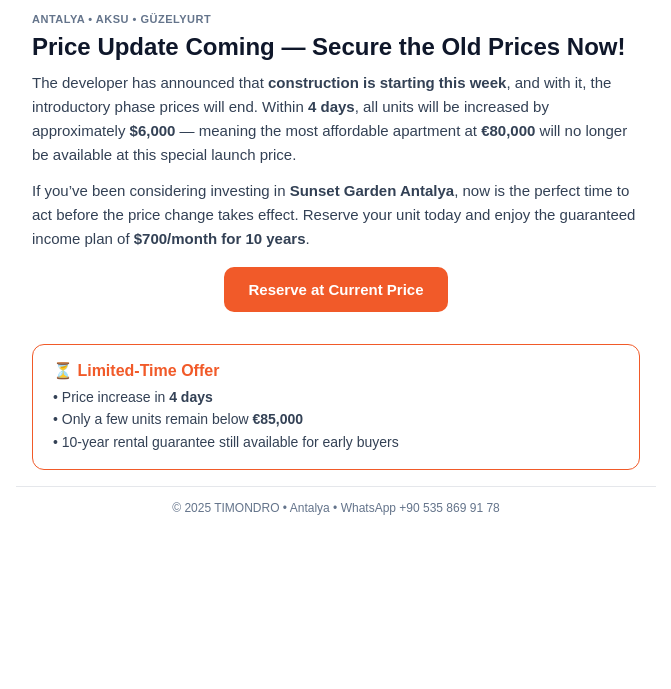
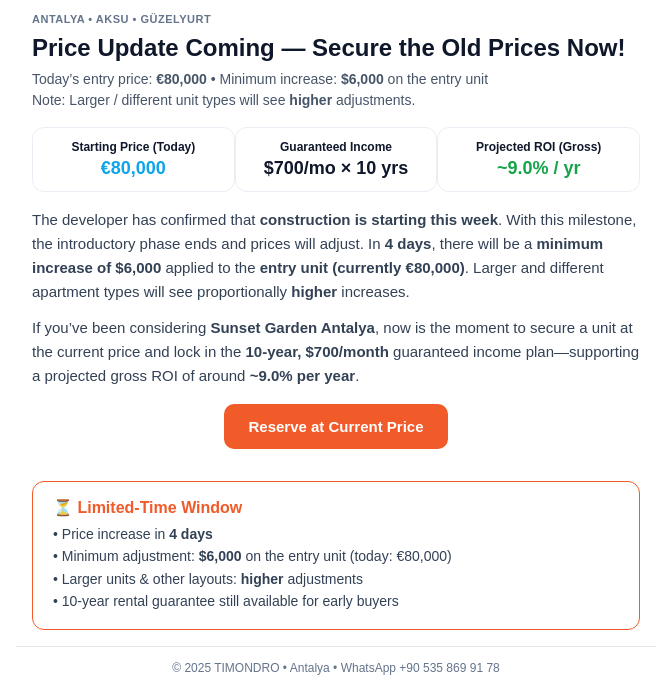
Before and after one commit to RazanAl-Masri/Sunset-Garden-Update, a plain HTML site: page index.html in a window 1280 px wide. Shown: the part 535-1224 px from the top of the page, without its empty margins (304-975 px from the left). Before the commit the page ends 1064 px from the top, so only its background shows below. Drawn offline with Linux system fonts and the light colour scheme.

Commit message:
Update index.html

```diff
--- a/index.html
+++ b/index.html
@@ -46,18 +46,52 @@
               </td>
             </tr>
 
+            <!-- TITLE + SUB -->
+            <tr>
+              <td style="padding:0 16px 16px 16px;">
+                <div style="font:700 11px Arial,Helvetica,sans-serif;color:#64748b;letter-spacing:.5px;text-transform:uppercase;">Antalya • Aksu • Güzelyurt</div>
+                <h1 style="margin:8px 0 6px 0;font:700 24px Arial,Helvetica,sans-serif;color:#0f172a;line-height:1.25;">
+                  Price Update Coming — Secure the Old Prices Now!
+                </h1>
+                <div style="font:400 14px Arial,Helvetica,sans-serif;color:#475569;line-height:1.5;">
+                  Today’s entry price: <strong>€80,000</strong> • Minimum increase: <strong>$6,000</strong> on the entry unit<br>
+                  Note: Larger / different unit types will see <strong>higher</strong> adjustments.
+                </div>
+              </td>
+            </tr>
+
+            <!-- KPI PILLS (keeps ROI visible) -->
+            <tr>
+              <td style="padding:0 16px 16px 16px;">
+                <table role="presentation" cellpadding="0" cellspacing="0" border="0" width="100%">
+                  <tr>
+                    <td class="stack" width="33.33%" valign="top" style="border:1px solid #eaeef4;border-radius:12px;padding:12px;text-align:center;">
+                      <div style="font:700 12px Arial;color:#0f172a;">Starting Price (Today)</div>
+                      <div style="font:800 18px Arial;color:#0ea5e9;margin-top:4px;">€80,000</div>
+                    </td>
+                    <td width="10" class="spacer"></td>
+                    <td class="stack" width="33.33%" valign="top" style="border:1px solid #eaeef4;border-radius:12px;padding:12px;text-align:center;">
+                      <div style="font:700 12px Arial;color:#0f172a;">Guaranteed Income</div>
+                      <div style="font:800 18px Arial;color:#0f172a;margin-top:4px;">$700/mo × 10 yrs</div>
+                    </td>
+                    <td width="10" class="spacer"></td>
+                    <td class="stack" width="33.33%" valign="top" style="border:1px solid #eaeef4;border-radius:12px;padding:12px;text-align:center;">
+                      <div style="font:700 12px Arial;color:#0f172a;">Projected ROI (Gross)</div>
+                      <div style="font:800 18px Arial;color:#16a34a;margin-top:4px;">~9.0% / yr</div>
+                    </td>
+                  </tr>
+                </table>
+              </td>
+            </tr>
+
             <!-- MESSAGE -->
             <tr>
               <td style="padding:0 16px 16px 16px;">
-                <div style="font:700 11px Arial,Helvetica,sans-serif;color:#64748b;letter-spacing:.5px;text-transform:uppercase;">Antalya • Aksu • Güzelyurt</div>
-                <h1 style="margin:8px 0 10px 0;font:700 24px Arial,Helvetica,sans-serif;color:#0f172a;">Price Update Coming — Secure the Old Prices Now!</h1>
                 <p style="font:400 15px Arial,Helvetica,sans-serif;color:#334155;line-height:1.6;margin:0 0 12px 0;">
-                  The developer has announced that <strong>construction is starting this week</strong>, and with it, the introductory phase prices will end.
-                  Within <strong>4 days</strong>, all units will be increased by approximately <strong>$6,000</strong> — meaning the most affordable apartment at <strong>€80,000</strong> will no longer be available at this special launch price.
+                  The developer has confirmed that <strong>construction is starting this week</strong>. With this milestone, the introductory phase ends and prices will adjust. In <strong>4 days</strong>, there will be a <strong>minimum increase of $6,000</strong> applied to the <strong>entry unit (currently €80,000)</strong>. Larger and different apartment types will see proportionally <strong>higher</strong> increases.
                 </p>
                 <p style="font:400 15px Arial,Helvetica,sans-serif;color:#334155;line-height:1.6;margin:0 0 16px 0;">
-                  If you’ve been considering investing in <strong>Sunset Garden Antalya</strong>, now is the perfect time to act before the price change takes effect.
-                  Reserve your unit today and enjoy the guaranteed income plan of <strong>$700/month for 10 years</strong>.
+                  If you’ve been considering <strong>Sunset Garden Antalya</strong>, now is the moment to secure a unit at the current price and lock in the <strong>10-year, $700/month</strong> guaranteed income plan—supporting a projected gross ROI of around <strong>~9.0% per year</strong>.
                 </p>
 
                 <table cellpadding="0" cellspacing="0" border="0" width="100%">
@@ -76,10 +110,11 @@
                 <table role="presentation" width="100%" cellpadding="0" cellspacing="0" border="0" style="border:1px solid #f15a29;border-radius:12px;">
                   <tr>
                     <td style="padding:16px 20px;">
-                      <h3 style="margin:0 0 6px 0;font:700 16px Arial,Helvetica,sans-serif;color:#f15a29;">⏳ Limited-Time Offer</h3>
+                      <h3 style="margin:0 0 6px 0;font:700 16px Arial,Helvetica,sans-serif;color:#f15a29;">⏳ Limited-Time Window</h3>
                       <p style="margin:0;font:400 14px Arial,Helvetica,sans-serif;color:#334155;line-height:1.6;">
                         • Price increase in <strong>4 days</strong><br>
-                        • Only a few units remain below <strong>€85,000</strong><br>
+                        • Minimum adjustment: <strong>$6,000</strong> on the entry unit (today: €80,000)<br>
+                        • Larger units & other layouts: <strong>higher</strong> adjustments<br>
                         • 10-year rental guarantee still available for early buyers
                       </p>
                     </td>
```
